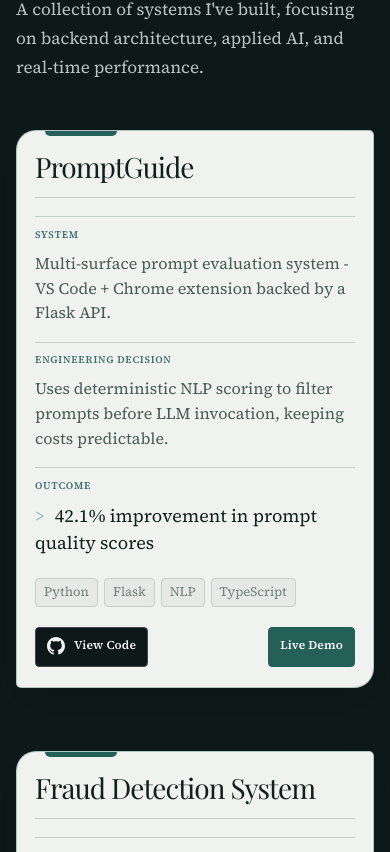
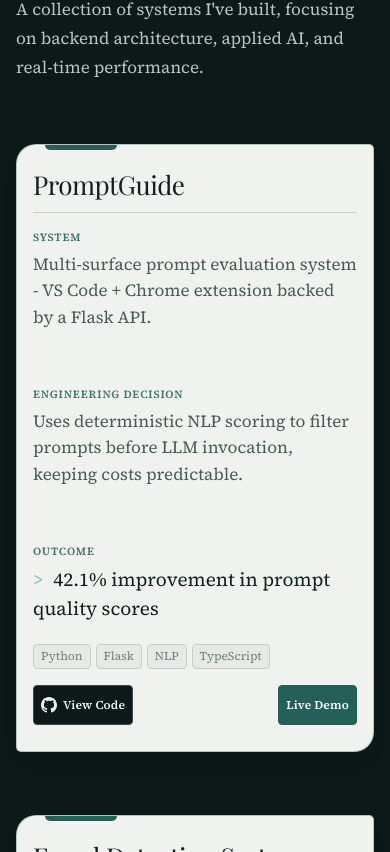
Before and after one commit to shreyas-debug/portfolio, a React (Create React App) app: page /about in a window 390 px wide. Shown: the part 1072-1924 px from the top of the page. Built offline with nearby package versions, Linux system fonts and the light colour scheme; a web font is replaced by a local one.

Commit message:
Update mobile ui

```diff
--- a/src/App.css
+++ b/src/App.css
@@ -1051,7 +1051,7 @@
 }
 
 .project-panel {
-  transform: translate3d(0, 0, 0) scale(var(--stack-scale, 1));
+  transform: translate3d(0, var(--stack-y, 0px), 0) scale(var(--stack-scale, 1));
   transform-origin: center top;
   transition: border-color 0.25s ease;
   box-shadow: 0 12px 28px -20px rgba(0, 0, 0, 0.4);
@@ -1845,10 +1845,41 @@
   .project-panel::after { opacity: 0; }
 }
 
-/* Tall phone cards stay in normal page flow so all text and actions are reachable. */
-.projects-stack.is-flowing .project-stack-item {
-  position: relative;
-  top: auto;
-  margin-bottom: 24px;
-}
-.projects-stack.is-flowing .project-stack-end { height: 0; }
+
+.project-copy-mobile { display: none; }
+@media (max-width: 768px) {
+  .project-panel { min-height: min(680px, 72svh); }
+  .project-panel-content { padding: clamp(18px, 3svh, 28px) 16px !important; }
+  .project-panel-title {
+    border-bottom: 1px solid var(--border-color) !important;
+    padding-bottom: 12px !important;
+    margin-bottom: 16px !important;
+    font-size: 26px !important;
+    letter-spacing: -0.02em !important;
+  }
+  .project-detail-block { border-top: 0; padding-top: 0; }
+  .project-detail-label { margin-bottom: 4px; line-height: 1.3; }
+  .project-narrative { gap: 12px; margin-bottom: 20px; align-content: space-between; }
+  .project-detail-block p { font-size: 15px !important; line-height: 1.45 !important; }
+  .project-outcome p { font-size: 16px !important; }
+  .project-copy-desktop { display: none; }
+  .project-copy-mobile { display: inline; }
+  .project-tech-chips { gap: 5px !important; margin-bottom: 12px !important; }
+  .project-tech-chips > span { font-size: 12px !important; padding: 2px 7px !important; }
+  .project-links-row { display: grid !important; grid-template-columns: minmax(0, 1fr) auto; gap: 6px; }
+  .project-links-row > div { gap: 6px !important; flex-wrap: nowrap; }
+  .project-links-row .project-action { padding: 8px 7px !important; gap: 6px !important; white-space: nowrap; }
+  .project-links-row > div > a:not(.project-action) { font-size: 11px !important; white-space: nowrap; }
+  .project-links-row svg { width: 16px; height: 16px; flex-shrink: 0; }
+  .banner { min-height: 100svh !important; transform: none !important; opacity: 1 !important; }
+}
+
+/* Taller phones have room for the full descriptions and a more generous reading size. */
+@media (min-width: 360px) and (max-width: 768px) and (min-height: 760px) {
+  .project-copy-desktop { display: inline; }
+  .project-copy-mobile { display: none; }
+  .project-detail-block p { font-size: 17px !important; line-height: 1.55 !important; }
+  .project-outcome p { font-size: 19px !important; }
+  .project-detail-label { font-size: 11px; margin-bottom: 6px; }
+  .project-narrative { gap: 20px; }
+}
--- a/src/components/Projects.js
+++ b/src/components/Projects.js
@@ -41,11 +41,11 @@
         <div className="project-narrative" style={{ flexGrow: 1, marginTop: '2px' }}>
           <div className="project-detail-block">
             <span className="project-detail-label">System</span>
-            <p>{project.desc1}</p>
+            <p><span className="project-copy-desktop">{project.desc1}</span><span className="project-copy-mobile">{project.mobileSystem}</span></p>
           </div>
           <div className="project-detail-block">
             <span className="project-detail-label">Engineering decision</span>
-            <p>{project.desc2}</p>
+            <p><span className="project-copy-desktop">{project.desc2}</span><span className="project-copy-mobile">{project.mobileDecision}</span></p>
           </div>
           <div className="project-detail-block project-outcome">
             <span className="project-detail-label">Outcome</span>
@@ -54,7 +54,7 @@
         </div>
 
         {/* Tech chips */}
-        <div style={{ display: 'flex', flexWrap: 'wrap', gap: '6px', marginBottom: '16px' }}>
+        <div className="project-tech-chips" style={{ display: 'flex', flexWrap: 'wrap', gap: '6px', marginBottom: '16px' }}>
           {project.technologies.map((tech, ti) => (
             <span key={ti} style={{
               fontFamily: "var(--font-reading)",
@@ -155,24 +155,56 @@
     let disposed = false;
     let motionFrame;
     let stickyTop = 24;
-    let stacking = true;
     const items = Array.from(stack.querySelectorAll('.project-stack-item'));
     const motionPreference = window.matchMedia('(prefers-reduced-motion: reduce)');
-    const updateStackMotion = () => {
+    const panels = items.map((item) => item.querySelector('.project-panel'));
+    const visuals = items.map(() => ({ scale: 1, shade: 0, y: 0 }));
+    let lastMotionTime = 0;
+    const clamp = (value) => Math.max(0, Math.min(1, value));
+    const ease = (value) => value * value * (3 - 2 * value);
+    const updateStackMotion = (time = performance.now()) => {
       motionFrame = undefined;
-      // Read geometry together, then update only composited visual properties.
+      if (disposed) return;
+      const mobile = window.innerWidth <= 768;
+      const reduced = motionPreference.matches;
+      const blend = mobile && !reduced
+        ? 1 - Math.exp(-18 * Math.min(0.05, lastMotionTime ? (time - lastMotionTime) / 1000 : 1 / 60))
+        : 1;
+      lastMotionTime = time;
+      // Read the untransformed sticky wrappers before updating composited card layers.
       const rects = items.map((item) => item.getBoundingClientRect());
+      let settling = false;
       items.forEach((item, index) => {
+        const rect = rects[index];
         const next = rects[index + 1];
-        const distance = Math.max(1, rects[index].height * 0.8);
-        const progress = stacking && !motionPreference.matches && next
-          ? Math.max(0, Math.min(1, (stickyTop + distance - next.top) / distance))
+        const distance = Math.max(1, rect.height * 0.8);
+        const covered = !reduced && next
+          ? clamp((stickyTop + distance - next.top) / distance)
           : 0;
-        const panel = item.querySelector('.project-panel');
-        panel.style.setProperty('--stack-scale', String(1 - progress * 0.025));
-        panel.style.setProperty('--stack-shade', String(progress * 0.08));
-        panel.style.willChange = progress > 0 && progress < 1 ? 'transform' : 'auto';
+        const progress = mobile ? ease(covered) : covered;
+        const entering = ease(clamp((window.innerHeight - rect.top) / Math.max(1, window.innerHeight - stickyTop)));
+        const target = {
+          scale: 1 - progress * (mobile ? 0.035 : 0.025),
+          shade: progress * (mobile ? 0.09 : 0.08),
+          y: mobile && !reduced ? (1 - entering) * 14 - progress * 6 : 0,
+        };
+        const visible = rect.top < window.innerHeight && rect.bottom > 0;
+        const current = visuals[index];
+        const amount = visible ? blend : 1;
+        current.scale += (target.scale - current.scale) * amount;
+        current.shade += (target.shade - current.shade) * amount;
+        current.y += (target.y - current.y) * amount;
+        const moving = Math.abs(target.scale - current.scale) > 0.0001
+          || Math.abs(target.shade - current.shade) > 0.0001
+          || Math.abs(target.y - current.y) > 0.05;
+        settling ||= visible && moving;
+        panels[index].style.setProperty('--stack-scale', current.scale.toFixed(5));
+        panels[index].style.setProperty('--stack-shade', current.shade.toFixed(5));
+        panels[index].style.setProperty('--stack-y', current.y.toFixed(2) + 'px');
+        panels[index].style.willChange = visible && moving ? 'transform' : 'auto';
       });
+      if (settling) motionFrame = window.requestAnimationFrame(updateStackMotion);
+      else lastMotionTime = 0;
     };
     const scheduleStackMotion = () => {
       if (!motionFrame) motionFrame = window.requestAnimationFrame(updateStackMotion);
@@ -184,12 +216,12 @@
         const cards = Array.from(stack.querySelectorAll('.project-panel'));
         const tallest = Math.max(...cards.map((card) => card.offsetHeight));
         // Every card shares one sticky line, preserving their stacking order.
-        // Use one layout for the whole stack; tall phone cards scroll with the page.
-        stacking = window.innerWidth > 768 || tallest <= window.innerHeight - 96;
-        stack.classList.toggle('is-flowing', !stacking);
-        const top = window.innerWidth <= 768 ? 12 : Math.min(24, window.innerHeight - tallest - 96);
-        stickyTop = top;
-        stack.style.setProperty('--project-sticky-top', top + 'px');
+        // Center the mobile stack using its tallest card so every project shares one anchor.
+        const top = window.innerWidth <= 768
+          ? 'max(12px, calc((100svh - ' + tallest + 'px) / 2))'
+          : Math.min(24, window.innerHeight - tallest - 96) + 'px';
+        stack.style.setProperty('--project-sticky-top', top);
+        stickyTop = parseFloat(window.getComputedStyle(items[0]).top);
         // Leave room for the final card to reach the sticky line and remain there
         // before the stack's bottom boundary releases the earlier cards.
         const lastHeight = cards[cards.length - 1].offsetHeight;
@@ -219,6 +251,8 @@
   const projects = [
     {
       title: 'PromptGuide',
+      mobileSystem: 'Prompt evaluation across VS Code and Chrome, backed by Flask.',
+      mobileDecision: 'NLP scoring filters prompts before LLM calls to keep costs predictable.',
       terminalFile: 'promptguide.py',
       desc1: 'Multi-surface prompt evaluation system - VS Code + Chrome extension backed by a Flask API.',
       desc2: 'Uses deterministic NLP scoring to filter prompts before LLM invocation, keeping costs predictable.',
@@ -229,6 +263,8 @@
     },
     {
       title: 'Fraud Detection System',
+      mobileSystem: 'Kafka streams payment events to a Python fraud-scoring engine.',
+      mobileDecision: 'Atomic PostgreSQL upserts prevent double-spend races without app-level locks.',
       terminalFile: 'fraud_detector.py',
       desc1: 'Distributed transaction monitoring system ingesting payment events via Kafka, scoring fraud risk in real-time via a Python ML engine.',
       desc2: 'Solved a double-spend race condition using atomic PostgreSQL upsert - no application-level locking needed.',
@@ -239,6 +275,8 @@
     },
     {
       title: 'Sentinel-G3',
+      mobileSystem: 'AI agents audit GitHub repos and open PRs with verified security fixes.',
+      mobileDecision: 'Pydantic contracts validate agent outputs before fixes move downstream.',
       terminalFile: 'sentinel.py',
       desc1: 'Autonomous security auditor that decomposes a GitHub repo into parallel specialist agents and opens a PR with verified patches.',
       desc2: 'Enforced Pydantic output contracts at every agent node to prevent plausible-but-incorrect fixes from propagating.',
@@ -250,6 +288,8 @@
     },
     {
       title: 'IssueTracker',
+      mobileSystem: 'Multi-tenant issue tracking with isolation enforced in PostgreSQL.',
+      mobileDecision: 'Prisma extensions scope every query to the authenticated workspace.',
       terminalFile: 'issue_tracker.ts',
       desc1: 'Multi-tenant issue management SaaS with tenant isolation enforced at the database layer - not the application layer.',
       desc2: 'Prisma client extensions auto-scope every query to the authenticated workspace, eliminating the bypass class that app-level filtering leaves open.',
@@ -260,6 +300,8 @@
     },
     {
       title: 'JobScore',
+      mobileSystem: 'FastAPI job matching with transparent, explainable match scores.',
+      mobileDecision: 'Local pgvector embeddings and skill overlap make rankings explainable.',
       terminalFile: 'jobscore.py',
       desc1: 'Swipe-based job matching platform built with FastAPI and Next.js, featuring transparent, explainable match scores.',
       desc2: 'Replaced opaque algorithms using local pgvector embeddings and deterministic skill overlap math to ensure fair ranking.',
@@ -270,6 +312,8 @@
     },
     {
       title: 'RepoReel',
+      mobileSystem: 'Visual changelogs with concise, AI-generated release narratives.',
+      mobileDecision: 'Local commit parsing cuts token use; Vercel KV stores shareable releases.',
       terminalFile: 'reporeel.ts',
       desc1: 'Structured, visual changelog generator leveraging Gemini for concise AI release narratives.',
       desc2: 'Drastically reduced API token usage by parsing commits locally before generating permanent shareable release URLs via Vercel KV.',
@@ -280,6 +324,8 @@
     },
     {
       title: 'Web Monitor',
+      mobileSystem: 'Webpage change tracking with hashes and Gemini diff summaries.',
+      mobileDecision: 'ETag caching and local hash checks reduce polling and LLM calls.',
       terminalFile: 'webmonitor.ts',
       desc1: 'Lightweight webpage change monitor using hashing and Gemini 2.5 Flash for precise diff summaries.',
       desc2: 'Optimized polling with ETag caching and localized hash comparisons before invoking the LLM for summary generation.',
@@ -290,6 +336,8 @@
     },
     {
       title: 'LiveBid',
+      mobileSystem: 'Real-time auctions with automatic management and instant bidding.',
+      mobileDecision: 'SignalR WebSockets and .NET 8 synchronize bids across connected clients.',
       terminalFile: 'livebid.cs',
       desc1: 'Full-stack real-time auction platform featuring automatic auction management and instant bidding.',
       desc2: 'Synchronized live bids across all active clients using SignalR WebSockets and .NET 8, handling high-frequency updates safely.',
@@ -300,6 +348,8 @@
     },
     {
       title: 'StudySync',
+      mobileSystem: 'Study-partner matching using cosine similarity recommendations.',
+      mobileDecision: 'Precomputed TF-IDF vectors reduce pairwise matching from O(n²) to O(1).',
       terminalFile: 'studysync.py',
       desc1: 'Web app matching students with compatible study partners using a cosine-similarity recommendation engine.',
       desc2: 'Optimized matching by pre-computing TF-IDF vectors for profiles, reducing the pair-wise similarity search from O(n^2) to O(1) per user.',
```
